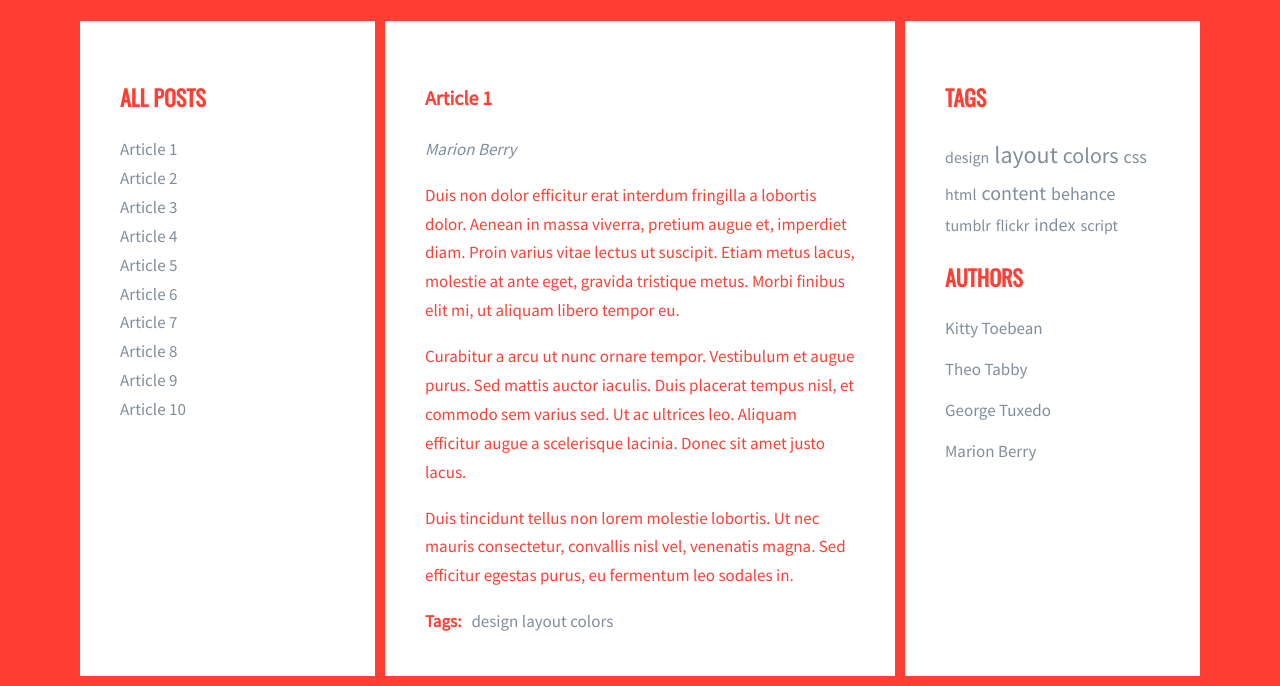
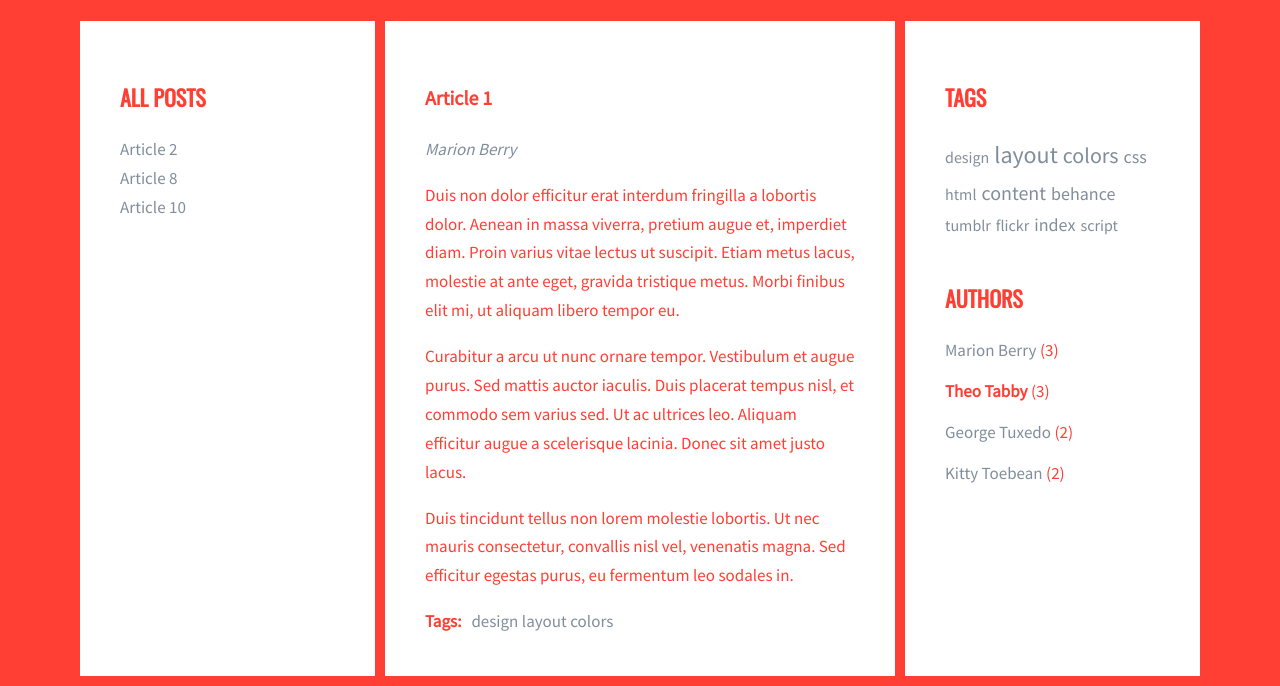
Before and after one commit to kozlowskanka/jsblog, a website: page index.html in a window 1280 px wide. Both pictures are taken after a click on the link "Theo Tabby". Shown: the part 166-852 px from the top of the page. Drawn offline with nearby package versions, Linux system fonts and the light colour scheme.

Commit message:
Authors on the right

```diff
--- a/index.html
+++ b/index.html
@@ -177,32 +177,16 @@
               </article>
             </section>
             <aside class="sidebar">
+              <div class="sidebar-tags">
                 <h2 class="section-title">Tags</h2>
                 <ul class="list tags">
                 </ul>
+              </div>
+              <div class="sidebar-authors">
                 <h2 class="section-title">Authors</h2>
                 <ul class="list authors">
-                <li>
-                  <a href="#">
-                    <span class="author-name">Kitty Toebean</span>
-                  </a>
-                </li>
-                <li>
-                  <a href="#">
-                    <span class="author-name">Theo Tabby</span>
-                  </a>
-                </li>
-                <li>
-                  <a href="#">
-                    <span class="author-name">George Tuxedo</span>
-                  </a>
-                </li>
-                <li>
-                  <a href="#">
-                    <span class="author-name">Marion Berry</span>
-                  </a>
-                </li>
                 </ul>
+              </div>
             </aside>
           </main>
         </div>
--- a/js/script.js
+++ b/js/script.js
@@ -37,9 +37,12 @@ const optTitleSelector = '.post-title';
 const optTitleListSelector = '.titles';
 const optArticleTagsSelector = '.post-tags .list';
 const optTagsSelector = '.post-tags .list a';
+const optSidebarTagsSelector = '.sidebar-tags .list a';
 const optArticleAuthorSelector = '.post-author';
 const optAuthorSelector = '.post-author a';
 const optTagsListSelector = '.tags.list';
+const optAuthorsListSelector = '.authors.list';
+const optSidebarAuthorsSelector = '.sidebar-authors .list a';
 const optCloudClassCount = 5;
 const optCloudClassPrefix = 'tag-size-';
 
@@ -173,7 +176,7 @@ function generateTags(){
   }
 
   /* [NEW] find list of tags in right column */
-  const tagList = document.querySelector('.tags');
+  const tagList = document.querySelector(optTagsListSelector);
 
   /* [NEW] create variable for all links HTML code */
   const tagsParams = calculateTagsParams(allTags);
@@ -184,7 +187,7 @@ function generateTags(){
   for (let tag in allTags){
     console.log('object tag:', tag);
     /* [NEW] generate code of a link and add it to allTagsHTML */
-    const tagLinkHTML = '<li><a href="#tag-' + tag + '" ' + 'class="' + optCloudClassPrefix + calculateTagClass(allTags[tag], tagsParams) + '">' + tag + ' </a></li>' ;
+    const tagLinkHTML = '<li><a href="#tag-' + tag + '" ' + 'class="' + optCloudClassPrefix + calculateTagClass(allTags[tag], tagsParams) + '">' + tag + '</a></li>' ;
     console.log('tagLinkHTML:' + tagLinkHTML);
     allTagsHTML += tagLinkHTML;
 
@@ -262,11 +265,33 @@ function addClickListenersToTags(){
 addClickListenersToTags();
 
 
+function addClickListenersToSidebarTags(){
+
+  /* find all links to tags */
+  const linksToTags = document.querySelectorAll(optSidebarTagsSelector);
+  console.log('links to tags:', linksToTags);
+
+  /* START LOOP: for each link */
+  for (let linkToTag of linksToTags){
+    console.log('for each:', linkToTag);
+
+    /* add tagClickHandler as event listener for that link */
+    linkToTag.addEventListener('click', tagClickHandler);
+  /* END LOOP: for each link */
+  }
+}
+
+addClickListenersToSidebarTags();
+
+
 function generateAuthors(){
+
+  /* [NEW] create a new variable allTags with an empty object */
+   let allAuthors = {};
 
   /* find all articles */
   const articles = document.querySelectorAll(optArticleSelector);
-  console.log('generate authors:', articles);
+  console.log('authors:', articles);
 
   /* START LOOP: for every article: */
   for(let article of articles){
@@ -274,7 +299,7 @@ function generateAuthors(){
 
     /* find author wrapper */
     const authorWrapper = article.querySelector(optArticleAuthorSelector);
-    console.log(authorWrapper);
+    console.log('authorWrapper:', authorWrapper);
 
     /* make html variable with empty string */
     let html = '';
@@ -285,19 +310,49 @@ function generateAuthors(){
 
     /* generate HTML for the author */
     const linkHTML = '<a href="#author-' + articleAuthor + '">' + articleAuthor + '</a>';
-    console.log(linkHTML);
+    console.log('linkHTML:', linkHTML);
 
     /* add generated code to html variable */
     html = html + linkHTML;
+
+    /* [NEW] check if this link is NOT already in allTags */
+    if(!allAuthors.hasOwnProperty(articleAuthor)){
+      /* [NEW] add tag to allTags object */
+      allAuthors[articleAuthor] = 1;
+    } else {
+      allAuthors[articleAuthor]++;
+    }
 
     /* insert author name into the author wrapper */
     authorWrapper.innerHTML = html;
 
   /* END LOOP: for every article: */
   }
+
+  /* [NEW] find list of authors in right column */
+  const authorList = document.querySelector(optAuthorsListSelector);
+
+  /* [NEW] create variable for all links HTML code */
+
+  let allAuthorsHTML = '';
+
+  /* [NEW] START LOOP: for each author in allAuthors */
+  for (let author in allAuthors){
+    console.log('author:', author);
+    /* [NEW] generate code of a link and add it to allAuthorssHTML */
+    const authorLinkHTML = '<li><a href="#author-' + author + '">' + author +'</a> (' + allAuthors[author] + ')</li>' ;
+    console.log('authorLinkHTML:', authorLinkHTML);
+    allAuthorsHTML += authorLinkHTML;
+
+  /* [NEW] END LOOP: for each author in allAuthors */
+  }
+  /* [NEW] add html from allAuthorsHTML to authorList */
+  authorList.innerHTML = allAuthorsHTML;
+
 }
 
 generateAuthors();
+
 
 function authorClickHandler(event){
   /* prevent default action for this event */
@@ -315,7 +370,7 @@ function authorClickHandler(event){
   const author = href.replace('#author-', '');
 
   /* find all author links with class active */
-  const activeAuthors = document.querySelectorAll('a.active[href^="#tag-"]');
+  const activeAuthors = document.querySelectorAll('a.active[href^="#author-"]');
 
   /* START LOOP: for each active author link */
   for(let activeAuthor of activeAuthors){
@@ -345,6 +400,25 @@ function addClickListenersToAuthors(){
 
   /* find all links to authors */
   const linksToAuthor = document.querySelectorAll(optAuthorSelector);
+  console.log('links to authors:', linksToAuthor);
+
+  /* START LOOP: for each author */
+  for (let linkToAuthor of linksToAuthor){
+    console.log('for each author:', linkToAuthor);
+
+    /* add tagClickHandler as event listener for that link */
+    linkToAuthor.addEventListener('click', authorClickHandler);
+  /* END LOOP: for each link */
+  }
+}
+
+addClickListenersToAuthors();
+
+
+function addClickListenersToSidebarAuthors(){
+
+  /* find all links to authors */
+  const linksToAuthor = document.querySelectorAll(optSidebarAuthorsSelector);
   console.log('links to Author:', linksToAuthor);
 
   /* START LOOP: for each link */
@@ -357,64 +431,4 @@ function addClickListenersToAuthors(){
   }
 }
 
-addClickListenersToAuthors();
-
-
-// function generateTags(){
-//   /* [NEW] create a new variable allTags with an empty array */
-//   let allTags = [];
-
-//   /* find all articles */
-//   const articles = document.querySelectorAll(optArticleSelector);
-//   console.log('generate tags:', articles);
-
-//   /* START LOOP: for every article: */
-//   for(let article of articles){
-//     console.log('for each:', article);
-
-//     /* find tags wrapper */
-//     const tagsWrapper = article.querySelector(optArticleTagsSelector);
-//     console.log(tagsWrapper);
-
-//     /* make html variable with empty string */
-//     let html = '';
-
-//     /* get tags from data-tags attribute */
-//     const articleTags = article.getAttribute('data-tags');
-//     console.log('data-tags:', articleTags);
-
-//     /* split tags into array */
-//     const articleTagsArray = articleTags.split(' ');
-//     console.log(articleTagsArray);
-
-//     /* START LOOP: for each tag */
-//     for(let tag of articleTagsArray){
-//       console.log('tag:', tag);
-
-//       /* generate HTML of the link */
-//       const linkHTML = '<li><a href="#tag-' + tag + '">' + tag + '</a></li> ';
-//       console.log(linkHTML);
-
-//       /* add generated code to html variable */
-//       html = html + linkHTML;
-
-//       /* [NEW] check if this link is NOT already in allTags */
-//       if(allTags.indexOf(linkHTML) == -1){
-//         /* [NEW] add generated code to allTags array */
-//         allTags.push(linkHTML);
-//       }
-
-//     /* END LOOP: for each tag */
-//     }
-
-//     /* insert HTML of all the links into the tags wrapper */
-//     tagsWrapper.innerHTML = html;
-//   /* END LOOP: for every article: */
-//   }
-
-//   /* [NEW] find list of tags in right column */
-//   const tagList = document.querySelector('.tags');
-
-//   /* [NEW] add html from allTags to tagList */
-//   tagList.innerHTML = allTags.join(' ');
-// }
+addClickListenersToSidebarAuthors();
--- a/sass/style.scss
+++ b/sass/style.scss
@@ -175,6 +175,12 @@ body {
   }
 }
 
+/* Sidebar */
+
+.sidebar-tags {
+
+  margin-bottom: 40px;
+}
 
 /* Media */
 
```
Also changed, not shown: css/style.css, 1 other file. Lines whose indentation alone changed are shown as unchanged.
